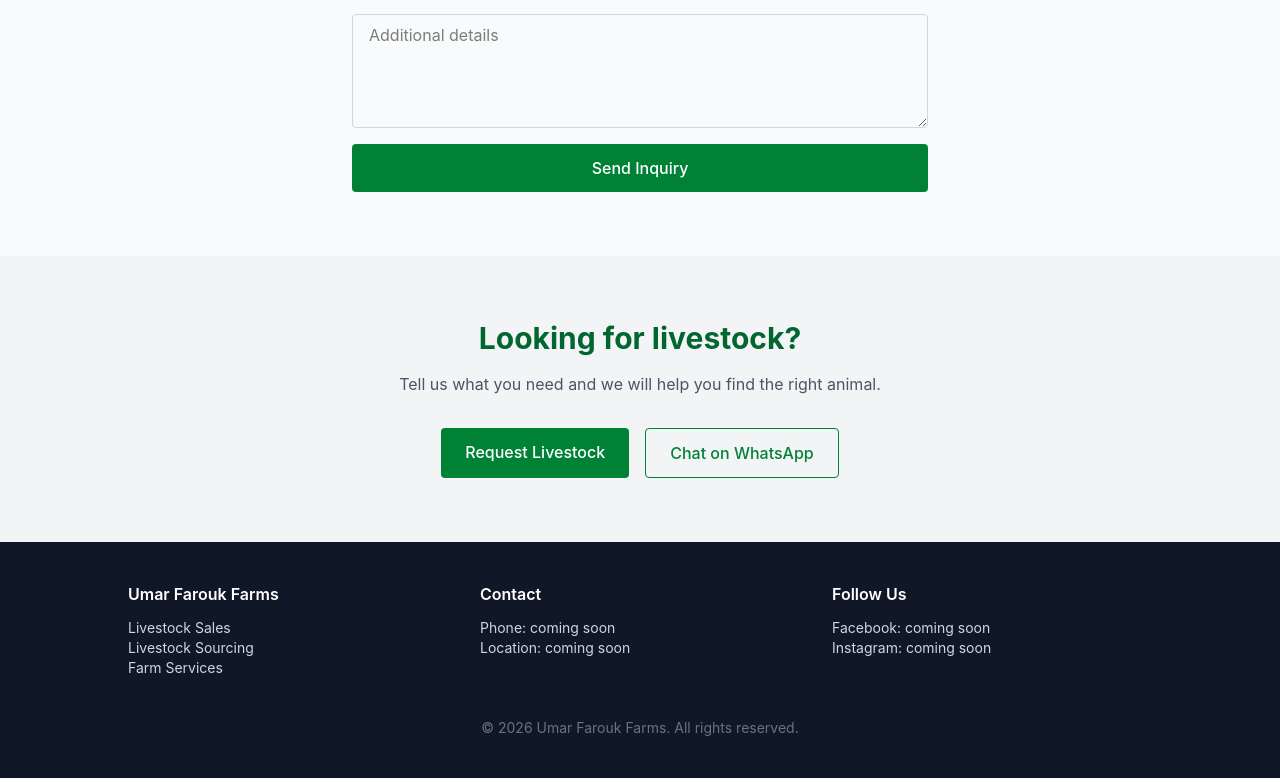
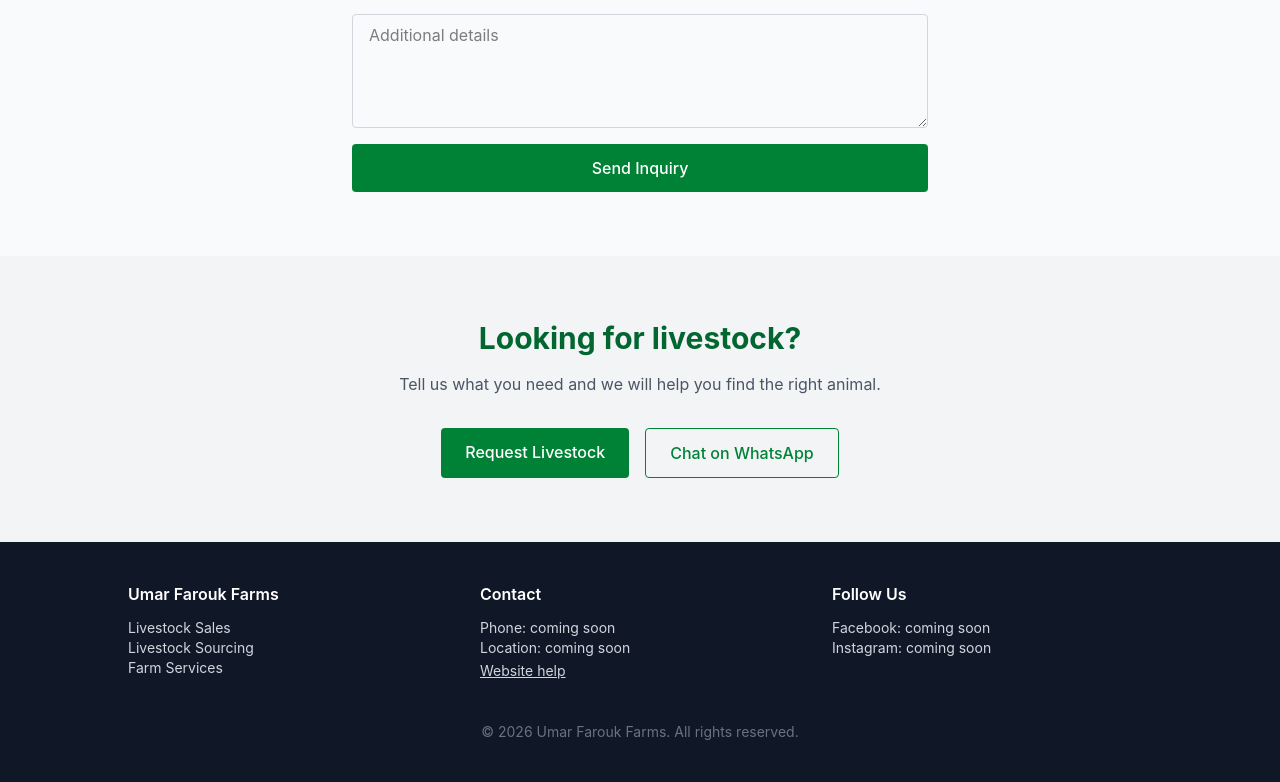
Before and after one commit to yar1ma/umar-farouk-farms, a React (Vite) app: page / in a window 1280 px wide. Shown: the part 2235-3017 px from the top of the page. Built offline with nearby package versions, Linux system fonts and the light colour scheme.

Commit message:
Add support contact link in footer

```diff
--- a/src/components/Footer.jsx
+++ b/src/components/Footer.jsx
@@ -1,3 +1,5 @@
+import {supportWhatsappNumber} from "../config"
+
 // Footer: business name, quick links, contact placeholders, copyright
 function Footer() {
   return (
@@ -13,6 +15,7 @@ function Footer() {
           <h3 className="text-white font-semibold mb-3">Contact</h3>
           <p className="text-sm">Phone: coming soon</p>
           <p className="text-sm">Location: coming soon</p>
+          <a href={`https://wa.me/${supportWhatsappNumber}`} className="text-sm underline">Website help</a>
         </div>
         <div>
           <h3 className="text-white font-semibold mb-3">Follow Us</h3>
```
